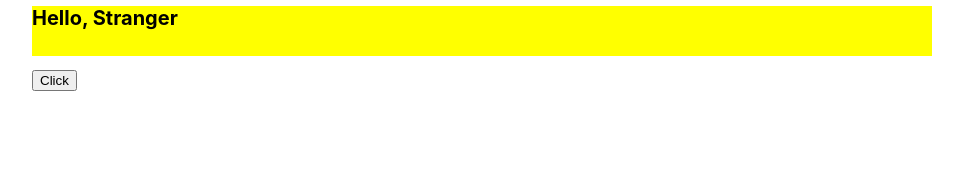
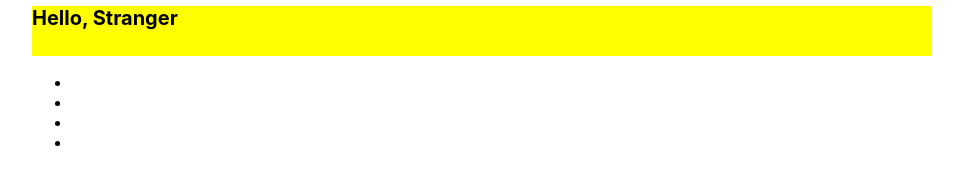
Before and after one commit to kekenalog/react-app, a React (Create React App) app: page / in a window 1280 px wide. Shown: the part 421-606 px from the top of the page, without its empty margins (158-1121 px from the left). Built offline with nearby package versions, Linux system fonts and the light colour scheme.

Commit message:
多个参数

```diff
--- /dev/null
+++ b/src/ch02/MyComponent.css
@@ -0,0 +1,3 @@
+current {
+  color: blue;
+}
--- a/src/ch02/MyComponent.js
+++ b/src/ch02/MyComponent.js
@@ -1,23 +1,35 @@
 import React, { Component } from 'react'
+import './MyComponent.css'
 
 class MyComponent extends Component {
   constructor(props) {
     super(props)
     this.state = {
-      number: 0
+      list: [1, 2, 3, 4],
+      current: 1
     }
   }
 
-  handleClick = () => {
-    console.log('=========', this.state.number)
-    const number = this.state.number + 1
+  handleClick = (item, event) => {
+    console.log('=========', item)
     this.setState({
-      number: number
+      current: item
     })
   }
 
   render() {
-    return <button onClick={this.handleClick}>Click</button>
+    return (
+      <ul>
+        {this.state.list.map((item) => (
+          <li
+            key={item}
+            className={this.state.current === item ? 'current' : ''}
+            onClick={this.handleClick}
+          ></li>
+        ))}
+      </ul>
+    )
+    // <button onClick={(item,ent)this.handleClick}>Click</button>
   }
 }
 
```
